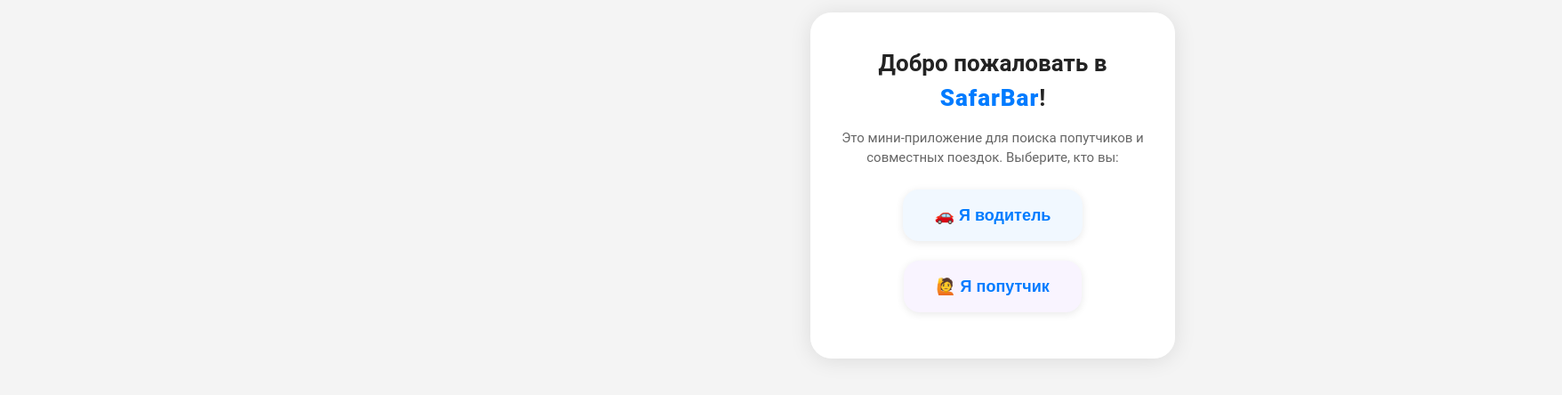
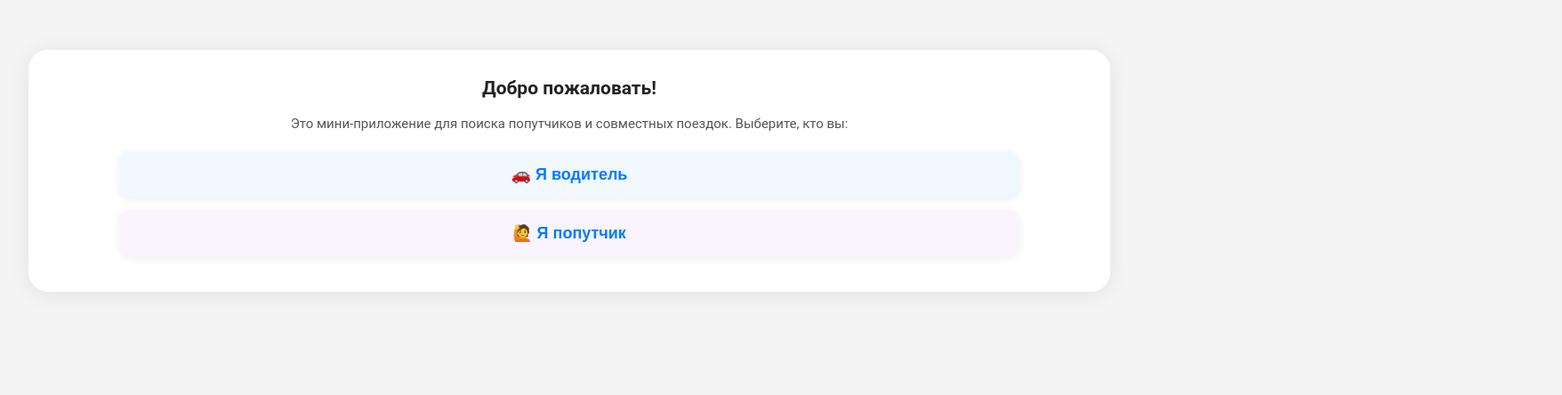
Before and after one commit to ragshata/frontend-carshare, a Vue app: page / in a window 1280 px wide. Shown: the part 208-652 px from the top of the page at 89% size, 1756 px wide, since content can reach past the window. Built offline with nearby package versions, Linux system fonts and the light colour scheme.

Commit message:
новый апишник\

```diff
--- a/src/pages/MainScreen.vue
+++ b/src/pages/MainScreen.vue
@@ -1,21 +1,17 @@
 <template>
   <div class="main-screen-root">
-    <!-- Фиксированный фон -->
+    <!-- Фиксированный SVG-фон -->
     <div class="background-img"></div>
-    <!-- Всё содержимое с блюром -->
+    <!-- Весь основной контент -->
     <div :class="['blur-container', { 'blur-active': showCarModal }]">
       <div class="main-screen-content">
-        <h1 class="title">Добро пожаловать в <span class="brand">SafarBar</span>!</h1>
+        <h1 class="title">Добро пожаловать!</h1>
         <p class="desc">
           Это мини-приложение для поиска попутчиков и совместных поездок. Выберите, кто вы:
         </p>
         <div class="roles">
-          <button class="role-btn driver" @click="chooseDriver">
-            🚗 Я водитель
-          </button>
-          <button class="role-btn passenger" @click="selectRole(false)">
-            🙋 Я попутчик
-          </button>
+          <button class="role-btn driver" @click="chooseDriver">🚗 Я водитель</button>
+          <button class="role-btn passenger" @click="selectRole(false)">🙋 Я попутчик</button>
         </div>
         <div v-if="loading" class="loading">Сохраняем выбор...</div>
       </div>
@@ -24,18 +20,8 @@
     <div v-if="showCarModal" class="modal-overlay">
       <div class="modal">
         <h3>Введите данные автомобиля</h3>
-        <input
-          v-model="carBrand"
-          maxlength="30"
-          class="car-input"
-          placeholder="Марка машины (например, Toyota Mark II)"
-        />
-        <input
-          v-model="carNumber"
-          maxlength="15"
-          class="car-input"
-          placeholder="Номер машины (например, 1234АБ-1)"
-        />
+        <input v-model="carBrand" maxlength="30" class="car-input" placeholder="Марка машины (например, Toyota Mark II)" />
+        <input v-model="carNumber" maxlength="15" class="car-input" placeholder="Номер машины (например, 1234АБ-1)" />
         <div class="modal-actions">
           <button class="btn" @click="confirmDriver">Сохранить</button>
           <button class="btn btn-outline" @click="showCarModal = false">Отмена</button>
@@ -98,16 +84,22 @@
   loading.value = false;
 }
 </script>
-
 <style scoped>
-.main-screen-root {
-  min-height: 100vh;
+html, body {
   width: 100vw;
-  position: relative;
-  overflow: hidden;
+  height: 100vh;
+  margin: 0;
+  padding: 0;
+  overflow: hidden !important;   /* ВАЖНО */
+  touch-action: manipulation;
+  -webkit-overflow-scrolling: auto;
+  background: #222;
 }
 
-/* Фиксированный фон */
+
+* { box-sizing: border-box; }
+
+/* Фон SVG всегда по всему экрану */
 .background-img {
   position: fixed;
   inset: 0;
@@ -124,39 +116,65 @@
   to { opacity: 1; }
 }
 
-
+/* Центрируем плашку с текстом всегда по центру */
+.main-screen-root,
 .blur-container {
+  position: fixed; /* или absolute, если нужно поверх фона */
+  inset: 0;
   min-height: 100vh;
   width: 100vw;
-  position: relative;
-  transition: filter 0.18s, background 0.18s;
-  z-index: 2;
   display: flex;
   align-items: center;
   justify-content: center;
+  z-index: 2;
+  transition: filter 0.18s, background 0.18s;
+  padding-bottom: env(safe-area-inset-bottom, 0);
+  padding-top: env(safe-area-inset-top, 0);
+  /* Без flex-direction: column — для одного блока достаточно */
 }
+
+
 .blur-active {
   filter: blur(7px) brightness(0.7);
   pointer-events: none;
   user-select: none;
 }
+
+/* Плашка-контент — аккуратно под мобильный */
 .main-screen-content {
   z-index: 3;
   position: relative;
-  background: rgba(255,255,255,0.93);
-  border-radius: 24px;
-  padding: 38px 22px 28px 22px;
-  box-shadow: 0 2px 24px rgba(0,0,0,0.10);
-  max-width: 410px;
+  background: rgba(255,255,255,0.96);
+  border-radius: 22px;
+  padding: 28px 8vw 22px 8vw;
+  box-shadow: 0 2px 24px rgba(0,0,0,0.08);
+  max-width: 95vw;
   width: 100%;
-  margin: 44px auto;
   text-align: center;
+  margin: 0;
 }
+
+/* Адаптация размеров для телефонов */
+@media (max-width: 430px) {
+  .main-screen-content {
+    padding: 20px 3vw 16px 3vw;
+    font-size: 15px;
+    border-radius: 16px;
+  }
+}
+@media (max-width: 340px) {
+  .main-screen-content {
+    padding: 12px 1vw 10px 1vw;
+    font-size: 14px;
+    border-radius: 12px;
+  }
+}
+
 .title {
-  font-size: 26px;
-  font-weight: bold;
-  margin-bottom: 14px;
-  color: #232323;
+  font-size: 21px;
+  font-weight: 700;
+  margin-bottom: 12px;
+  color: #222;
 }
 .brand {
   color: #007bff;
@@ -165,31 +183,33 @@
 }
 .desc {
   font-size: 15px;
-  color: #666;
-  margin-bottom: 24px;
+  color: #555;
+  margin-bottom: 20px;
 }
 .roles {
   display: flex;
-  gap: 22px;
-  margin-bottom: 24px;
-  flex-wrap: wrap;
+  flex-direction: column;
+  gap: 14px;
+  margin-bottom: 18px;
   justify-content: center;
+  align-items: stretch;
 }
 .role-btn {
-  padding: 18px 36px;
+  padding: 15px 0;
   font-size: 18px;
   font-weight: 600;
   border: none;
-  border-radius: 18px;
+  border-radius: 13px;
   background: #fff;
   color: #007bff;
-  box-shadow: 0 2px 10px rgba(0,0,0,0.09);
+  box-shadow: 0 2px 10px rgba(0,0,0,0.07);
   cursor: pointer;
   transition: background 0.16s;
+  width: 100%;
 }
 .role-btn.driver { background: #f1f8ff; }
 .role-btn.passenger { background: #f9f4ff; }
-.role-btn:hover { background: #e3eeff; }
+.role-btn:active { background: #e3eeff; }
 .loading {
   font-size: 15px;
   color: #666;
@@ -197,12 +217,12 @@
 }
 
 .car-input {
-  width: 90%;
-  margin: 14px auto;
-  padding: 11px 13px;
-  font-size: 18px;
-  border: 1.5px solid #b7cbf6;
-  border-radius: 10px;
+  width: 95%;
+  margin: 12px auto;
+  padding: 10px 11px;
+  font-size: 17px;
+  border: 1.2px solid #b7cbf6;
+  border-radius: 9px;
   outline: none;
   background: #f6f9ff;
   text-align: center;
@@ -217,18 +237,24 @@
   display: flex;
   align-items: center;
   justify-content: center;
-  background: rgba(20,20,30,0.12);
+  background: rgba(20,20,30,0.16);
 }
 .modal {
   background: #fff;
-  border-radius: 24px;
-  padding: 30px 26px 18px 26px;
-  box-shadow: 0 4px 32px rgba(0,0,0,0.15);
-  min-width: 280px;
-  max-width: 92vw;
+  border-radius: 20px;
+  padding: 22px 8vw 16px 8vw;
+  box-shadow: 0 4px 32px rgba(0,0,0,0.14);
+  min-width: 0;
+  max-width: 96vw;
   text-align: center;
   animation: pop-in 0.18s;
   z-index: 13;
+}
+@media (max-width: 430px) {
+  .modal {
+    padding: 12px 3vw 10px 3vw;
+    border-radius: 12px;
+  }
 }
 @keyframes pop-in {
   0% { transform: scale(0.95); opacity: 0.7; }
@@ -236,15 +262,15 @@
 }
 .modal-actions {
   display: flex;
-  gap: 14px;
+  gap: 10px;
   justify-content: center;
 }
 .btn {
   background: var(--color-primary, #007bff);
   color: white;
   border: none;
-  padding: 12px 24px;
-  border-radius: 8px;
+  padding: 11px 18px;
+  border-radius: 7px;
   font-size: 16px;
   cursor: pointer;
   transition: background 0.18s;
@@ -252,6 +278,6 @@
 .btn-outline {
   background: transparent;
   color: var(--color-primary, #007bff);
-  border: 1.5px solid var(--color-primary, #007bff);
+  border: 1.2px solid var(--color-primary, #007bff);
 }
 </style>
```
